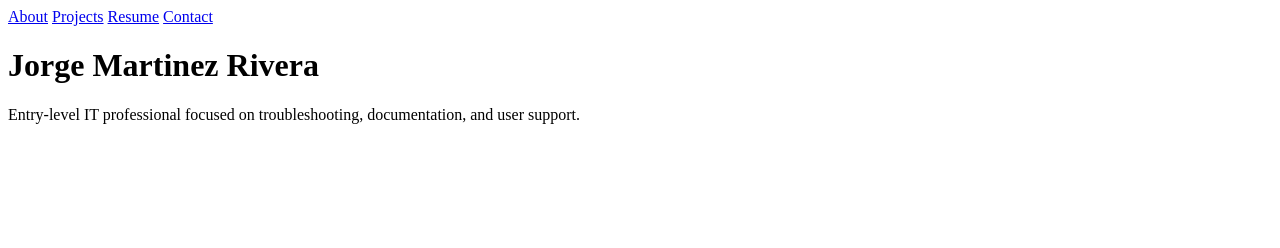
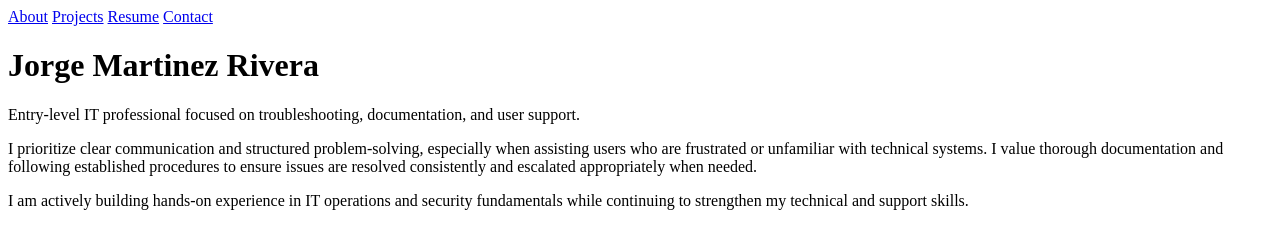
Before and after one commit to Jmar100/Website, a plain HTML site: page index.html in a window 1280 px wide. Drawn offline with Linux system fonts and the light colour scheme.

Commit message:
Updated index.html

```diff
--- a/index.html
+++ b/index.html
@@ -21,5 +21,17 @@
     documentation, and user support.
   </p>
 
+<p>
+  I prioritize clear communication and structured problem-solving, especially
+  when assisting users who are frustrated or unfamiliar with technical systems.
+  I value thorough documentation and following established procedures to ensure
+  issues are resolved consistently and escalated appropriately when needed.
+</p>
+
+<p>
+  I am actively building hands-on experience in IT operations and security
+  fundamentals while continuing to strengthen my technical and support skills.
+</p>
+
 </body>
 </html>
```
